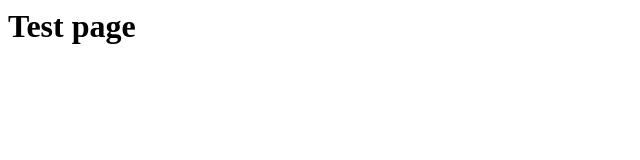
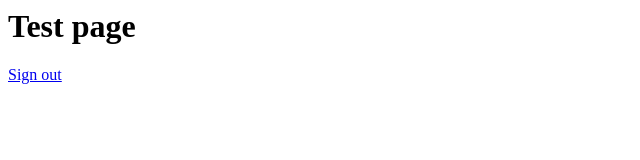
Before and after one commit to hesseherman/ishvara.github.io, a plain HTML site: page index.html in a window 1280 px wide. Shown: the full height of the page, 0-640 px from the left. Drawn offline with Linux system fonts and the light colour scheme.

Commit message:
another commit

```diff
--- a/index.html
+++ b/index.html
@@ -9,6 +9,7 @@
       <h1>Test page</h1>
     </div>
     <div class="g-signin2" data-onsuccess="onSignIn" data-theme="dark"></div>
+    <a href="#" onclick="signOut();">Sign out</a>
     <script>
       function onSignIn(googleUser) {
         // Useful data for your client-side scripts:
@@ -24,6 +25,13 @@
         var id_token = googleUser.getAuthResponse().id_token;
         console.log("ID Token: " + id_token);
       }
+
+      function signOut() {
+        var auth2 = gapi.auth2.getAuthInstance();
+        auth2.signOut().then(function () {
+          console.log('User signed out.');
+        });
+      }
     </script>
   </body>
 </html>
```
